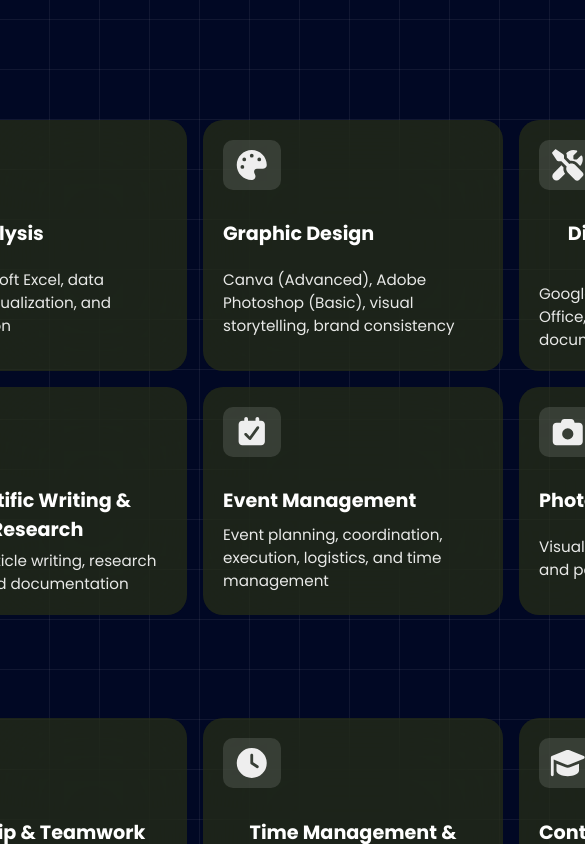
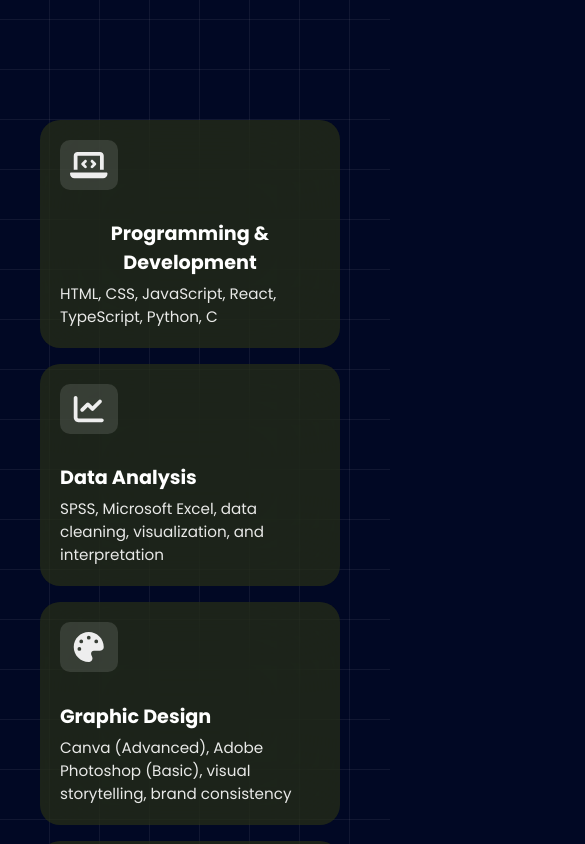
Before and after one commit to thornob/portfolio, a React (Create React App) app: page / in a window 390 px wide. Shown: the part 2680-3524 px from the top of the page, 585 px wide, since content can reach past the window. Built offline with nearby package versions, Linux system fonts and the light colour scheme; a web font is replaced by a local one.

Commit message:
skill section for mobile screen

```diff
--- a/src/components/Skills.css
+++ b/src/components/Skills.css
@@ -84,9 +84,9 @@ section.skills {
 
 
     & .list {
+        /*align-items: flex-start;
+        flex-wrap: wrap;
         margin: 0 auto;
-        /* flex-wrap: wrap;
-        align-items: flex-start;
         gap: 1.5rem;
 
         margin-top: 50px;
@@ -112,16 +112,15 @@ section.skills {
         }
 
         & .new-list {
-            display: grid;
-            grid-template-columns: repeat(4, 1fr);
-            /* 4 cards per row */
+    display: grid;
+    grid-template-columns: repeat(auto-fit, minmax(250px, 1fr));
+    gap: 16px;
+    justify-content: center;
+}
 
 
-            gap: 16px;
-            flex-wrap: wrap;
-            justify-content: center;
-            margin: 10px 0;
-        }
+
+
 
         & .item {
             backdrop-filter: blur(50px);
@@ -131,7 +130,8 @@ section.skills {
             display: flex;
             flex-direction: column;
             align-items: flex-start;
-            width: 300px;
+            width: 100%;
+            max-width: 300px;
 
             & svg {
                 font-size: 30px;
```
